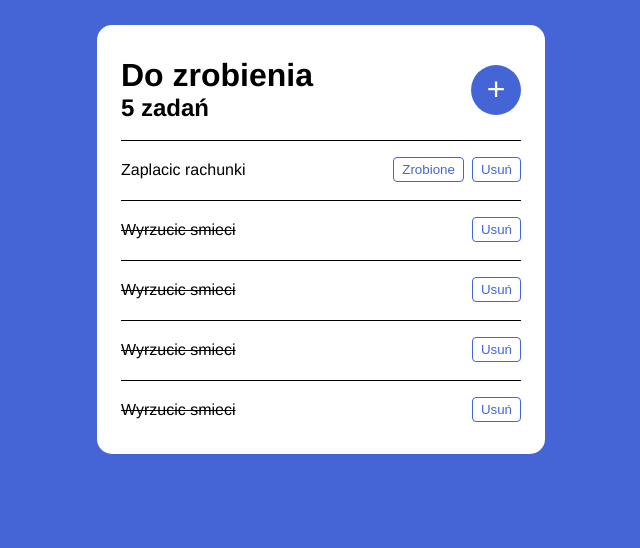
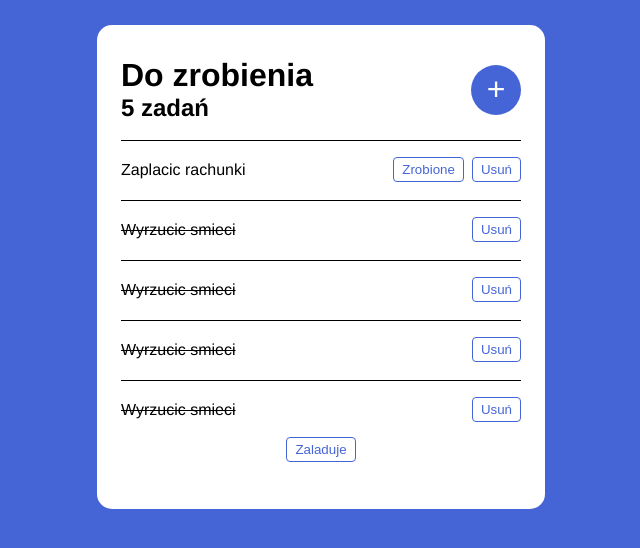
Before and after one commit to Marcin-podgorski93/React_to_do, a React (Vite) app: page / in a window 1280 px wide. Shown: the top 548 px of the page, without its empty margins (319-959 px from the left). Built offline with nearby package versions, Linux system fonts and the light colour scheme.

Commit message:
added button for loading API

```diff
--- a/src/App.jsx
+++ b/src/App.jsx
@@ -3,6 +3,7 @@ import styles from "./App.module.css";
 import { Form } from "./components/Form/Form";
 import { TodoItem } from "./components/TodoItem/TodoItem";
 import { getSubheading } from "../utils/getSubheading";
+import { Button } from "./components/Button/Button";
 
 function App() {
   const [isFormShown, setIsformShown] = useState(false);
@@ -77,6 +78,11 @@ function App() {
         {/* <TodoItem name="Zaplacic rachunki" done={true} />
         <TodoItem name="Wyrzucic smieci" done={false} /> */}
       </ul>
+      <div>
+        <header className={styles.loading}>
+          <Button>Zaladuje</Button>
+        </header>
+      </div>
     </div>
   );
 }
--- a/src/App.module.css
+++ b/src/App.module.css
@@ -25,3 +25,10 @@
   color: white;
   cursor: pointer;
 }
+
+.loading {
+  display: flex;
+  align-items: center;
+  justify-content: center;
+  padding: 15px;
+}
```
